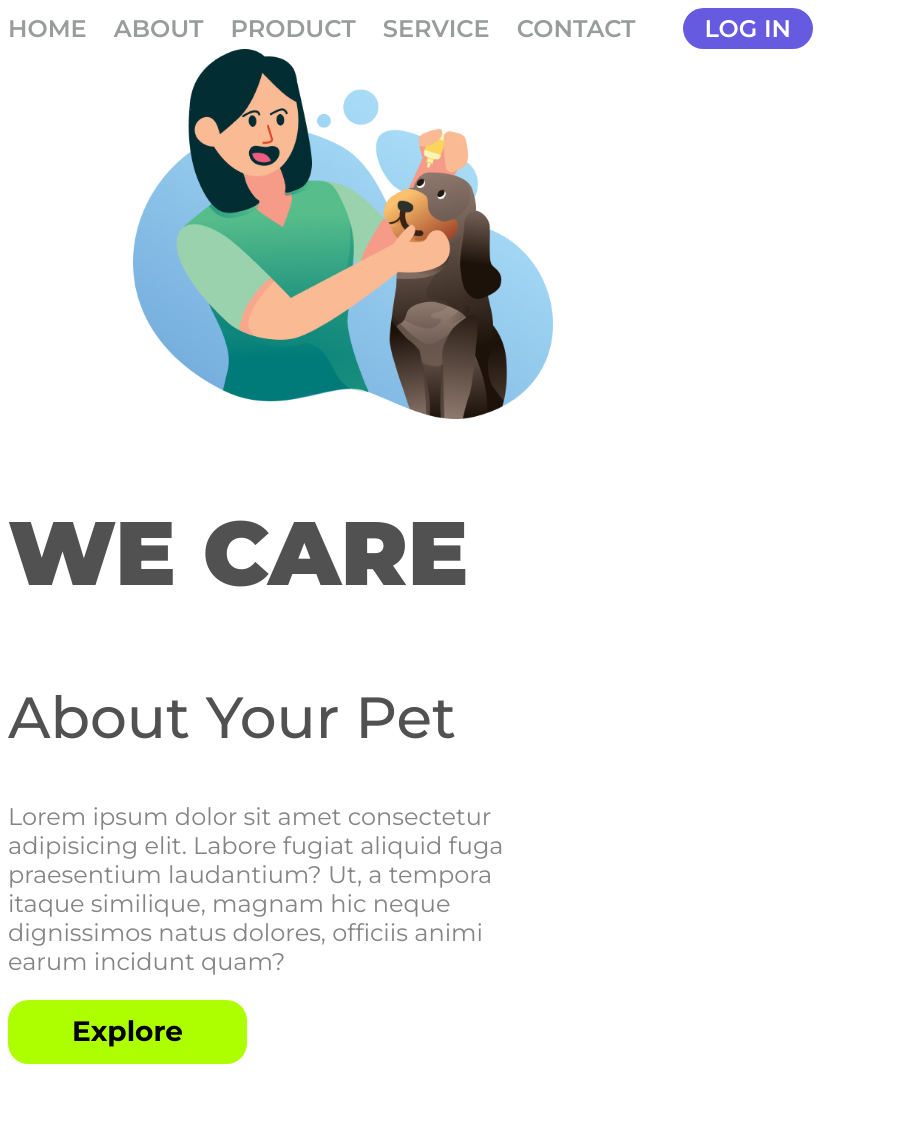
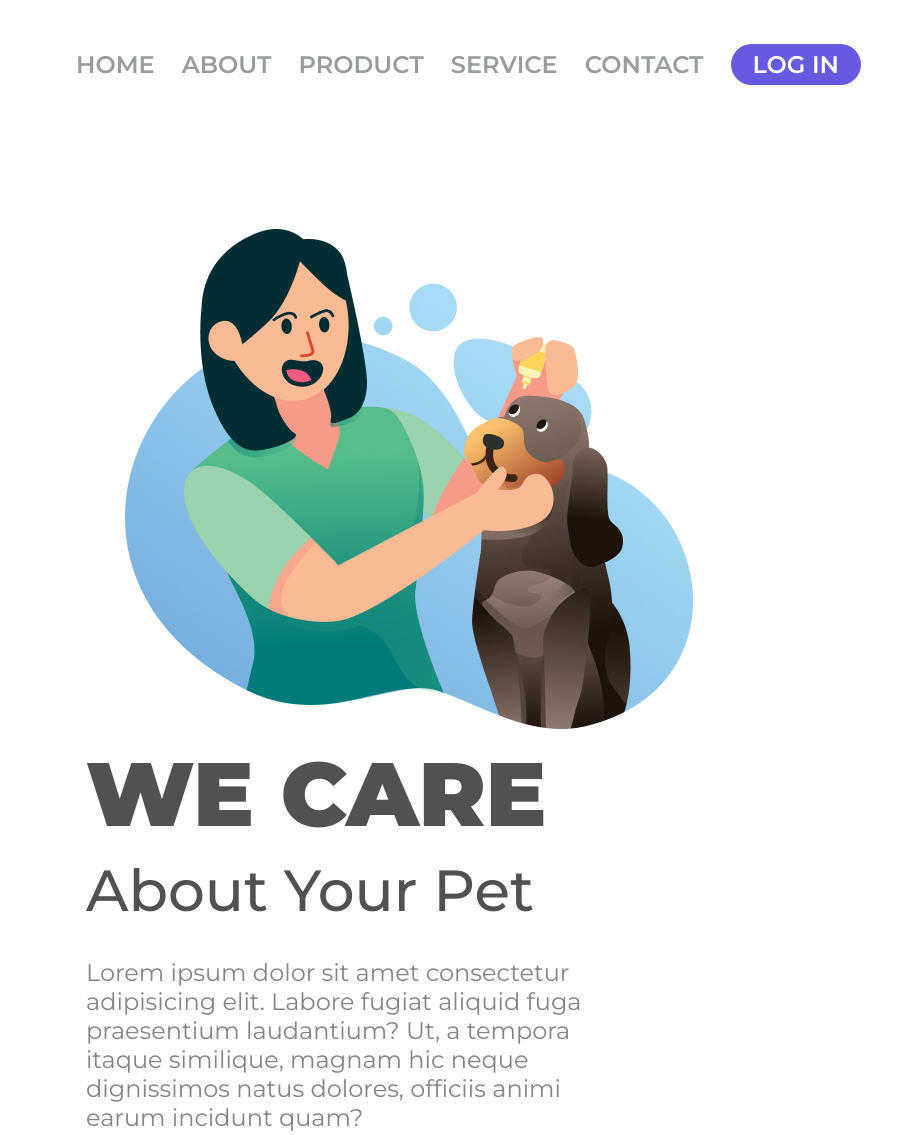
Before and after one commit to GabryelleGarcia/we_are_you_pet, a plain HTML site: page index.html in a window 1280 px wide. Shown: the top 1135 px of the page, without its empty margins (0-915 px from the left). Before the commit the page ends 1072 px from the top, so only its background shows below. Drawn offline with Linux system fonts and the light colour scheme.

Commit message:
organização html, termino dos ajustes do css. Finalização.

```diff
--- a/index.html
+++ b/index.html
@@ -18,16 +18,15 @@
         <a class="link-header">CONTACT</a>
         <button class="button-header">LOG IN</button>
     </header>
-    <section>
+    <main>
         <img src="./imagens/Illustration 2.jpg">
-    </section>
-    <section class="text">
-        <h1>WE CARE</h1>
-        <h2>About Your Pet</h2>
-        <p>Lorem ipsum dolor sit amet consectetur adipisicing elit. Labore fugiat aliquid fuga praesentium laudantium? Ut, a tempora itaque similique, magnam hic neque dignissimos natus dolores, officiis animi earum incidunt quam?</p>
-    </section>
-    <section>
-        <button class="button-explore">Explore</button>
-    </section>
+
+        <section class="right">
+            <h1>WE CARE</h1>
+            <h2>About Your Pet</h2>
+            <p>Lorem ipsum dolor sit amet consectetur adipisicing elit. Labore fugiat aliquid fuga praesentium laudantium? Ut, a tempora itaque similique, magnam hic neque dignissimos natus dolores, officiis animi earum incidunt quam?</p>
+            <button class="button-explore">Explore</button>
+        </section>
+    </main>
 </body>
 </html>
--- a/styless.css
+++ b/styless.css
@@ -1,13 +1,20 @@
 *{
     font-family: 'Montserrat', sans-serif;
+    margin: 0;
+    padding: 0;
+    box-sizing: border-box;
+}
+
+header{
+    margin: 44px 0 144px 76px;
 }
 
 .link-header{
     font-weight: 600;
     line-height: 29px;
-    cursor: pointer;
     font-size: 24px;
     color: #989D9C;
+    cursor: pointer;
     margin-right: 23px;
 }
 
@@ -15,7 +22,6 @@
     border-radius: 50px;
     background: #665AE1;
     border: none;
-    margin-left: 20px;
     width: 130px;
     height: 41px;
     color: #ffffff;
@@ -24,26 +30,29 @@
     line-height: 29px;
 }
 
-img{
-    width: 500x;
-    height: 370px;
-    margin-left: 125px;
+.right{
     display: inline-block;
+    margin-left: 86px;
 }
 
-.text{
+img{
+    width: 568px;
+    height: 500px;
+    margin-left: 125px;
     display: inline-block;
 }
 
 h1{
     font-weight: 900;
     font-size: 90px;
+    line-height: 122px;
     color: #515151;
 }
 
 h2{
     font-weight: 500;
     font-size: 58px;
+    line-height: 71px;
     color: #515151
 }
 
@@ -52,6 +61,7 @@ p{
     font-size: 24px;
     line-height: 29px;
     width: 515px;
+    margin: 32px 0 65px 0;
     color: #848484;
 }
 
```
